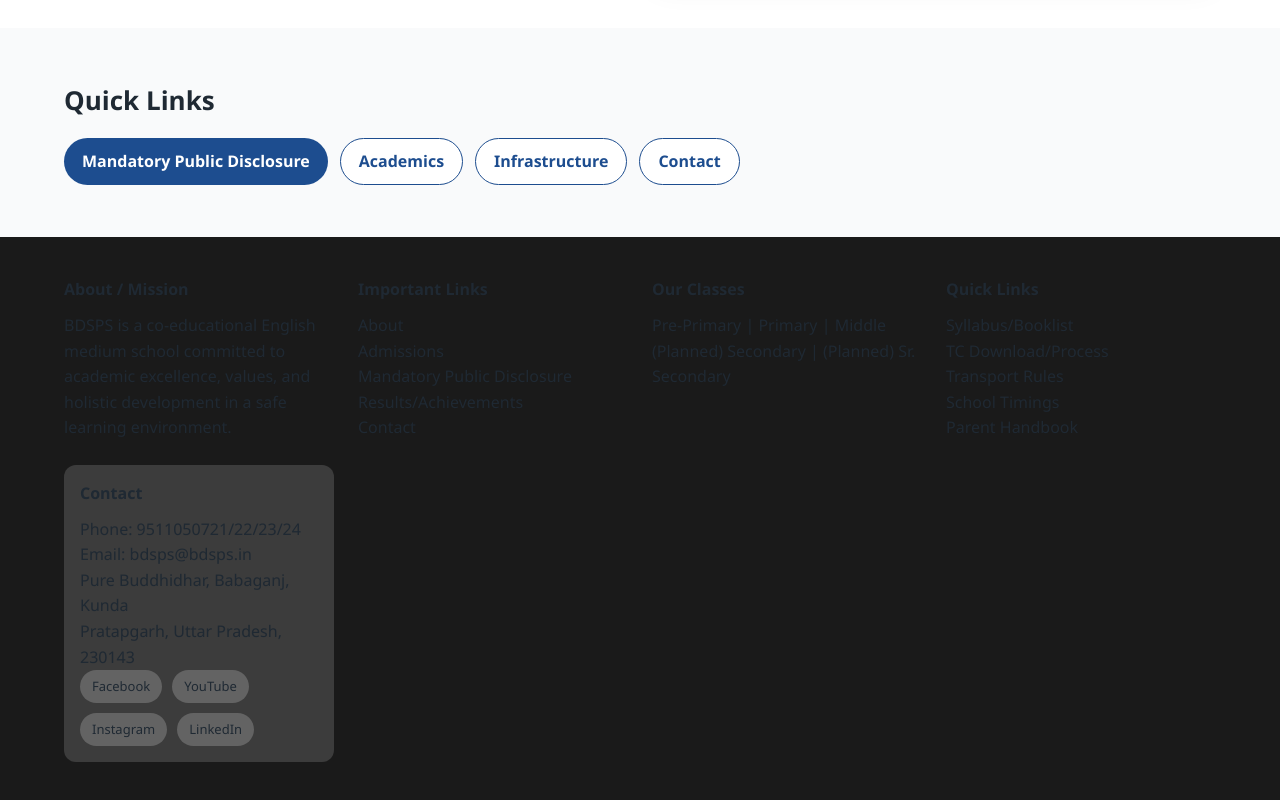
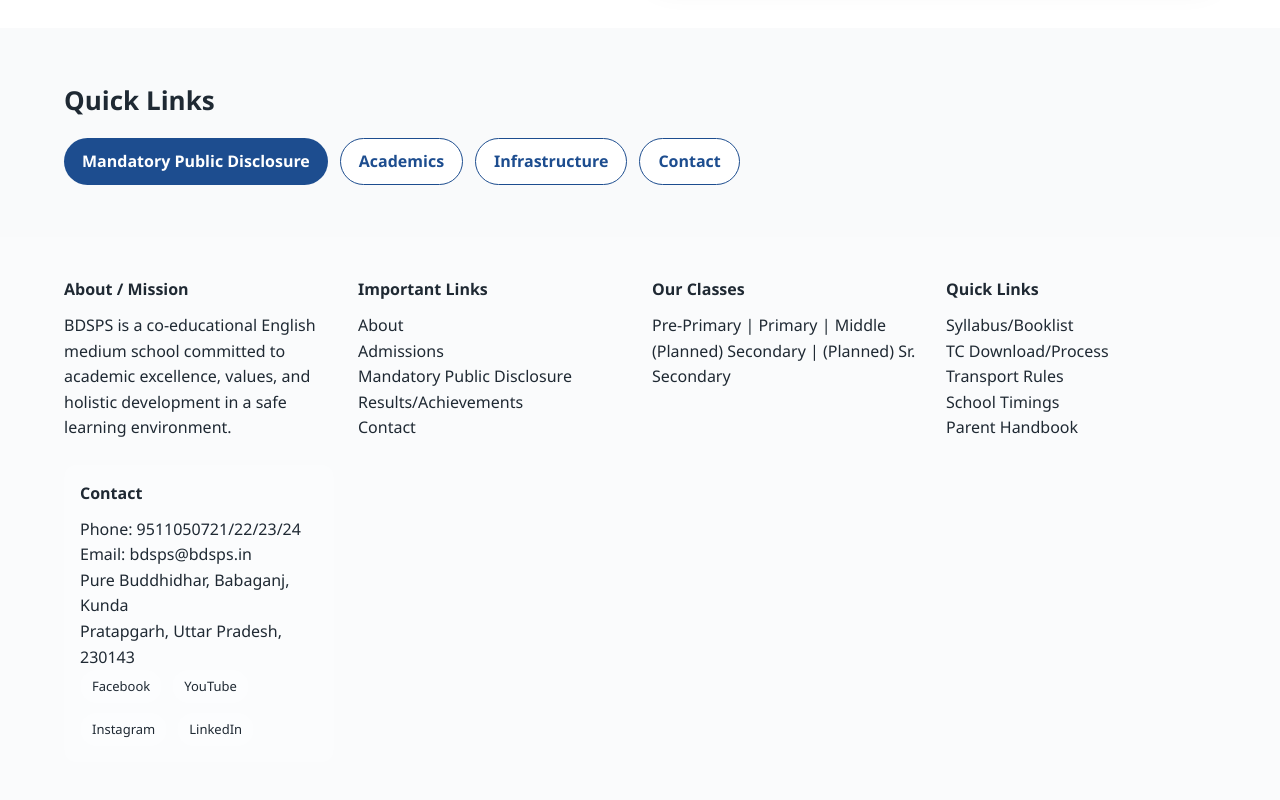
Before and after one commit to pragalbhdwivedi/bds-web, a website: page index.html in a window 1280 px wide. Shown: the part 3034-3834 px from the top of the page. Drawn offline with Linux system fonts and the light colour scheme.

Commit message:
fix: improve footer text contrast in day mode (#26)

```diff
--- a/assets/css/style.css
+++ b/assets/css/style.css
@@ -713,7 +713,7 @@ table th {
 }
 
 footer {
-  background: color-mix(in srgb, var(--card) 10%, #000);
+  background: color-mix(in srgb, var(--bg) 85%, var(--card));
   color: var(--fg);
   padding: 40px 0 24px;
 }
```
